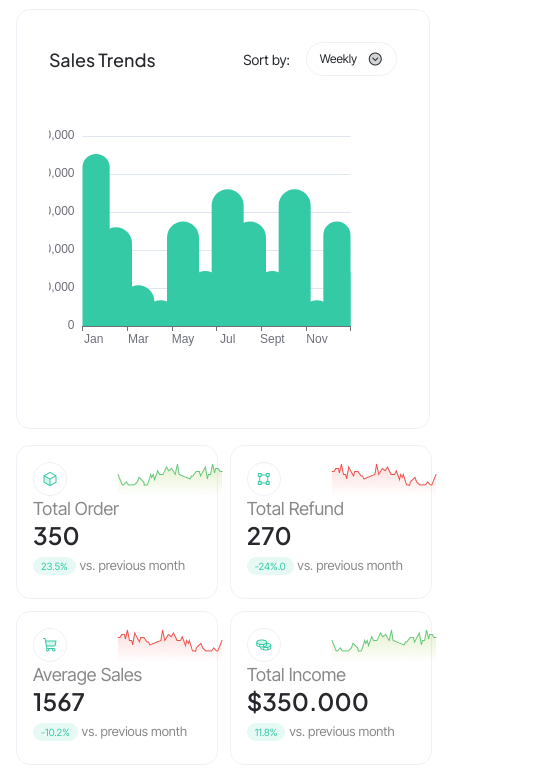
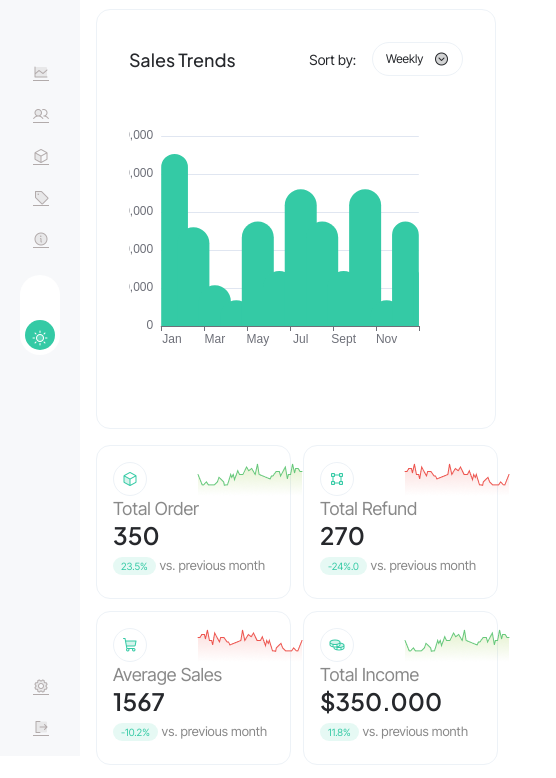
Before and after one commit to evelynyoungsicheng/geegpaydashboard-GraceIfeoma, a plain HTML site: page index.html in a window 390 px wide. Shown: the part 88-866 px from the top of the page, 556 px wide, since content can reach past the window. Drawn offline with nearby package versions, Linux system fonts and the light colour scheme; some icons are missing.

Commit message:
Update style.css

```diff
--- a/style.css
+++ b/style.css
@@ -752,13 +752,13 @@ th{
     }
 
     .main-content{
-        left: 0;
+        position: relative;
         width: 100%;
         padding: 1rem;
     }
 
     .card-container{
-        grid-template-columns: 90%;
+        grid-template-columns: 87%;
     }
 
     .card-container-2{
```
